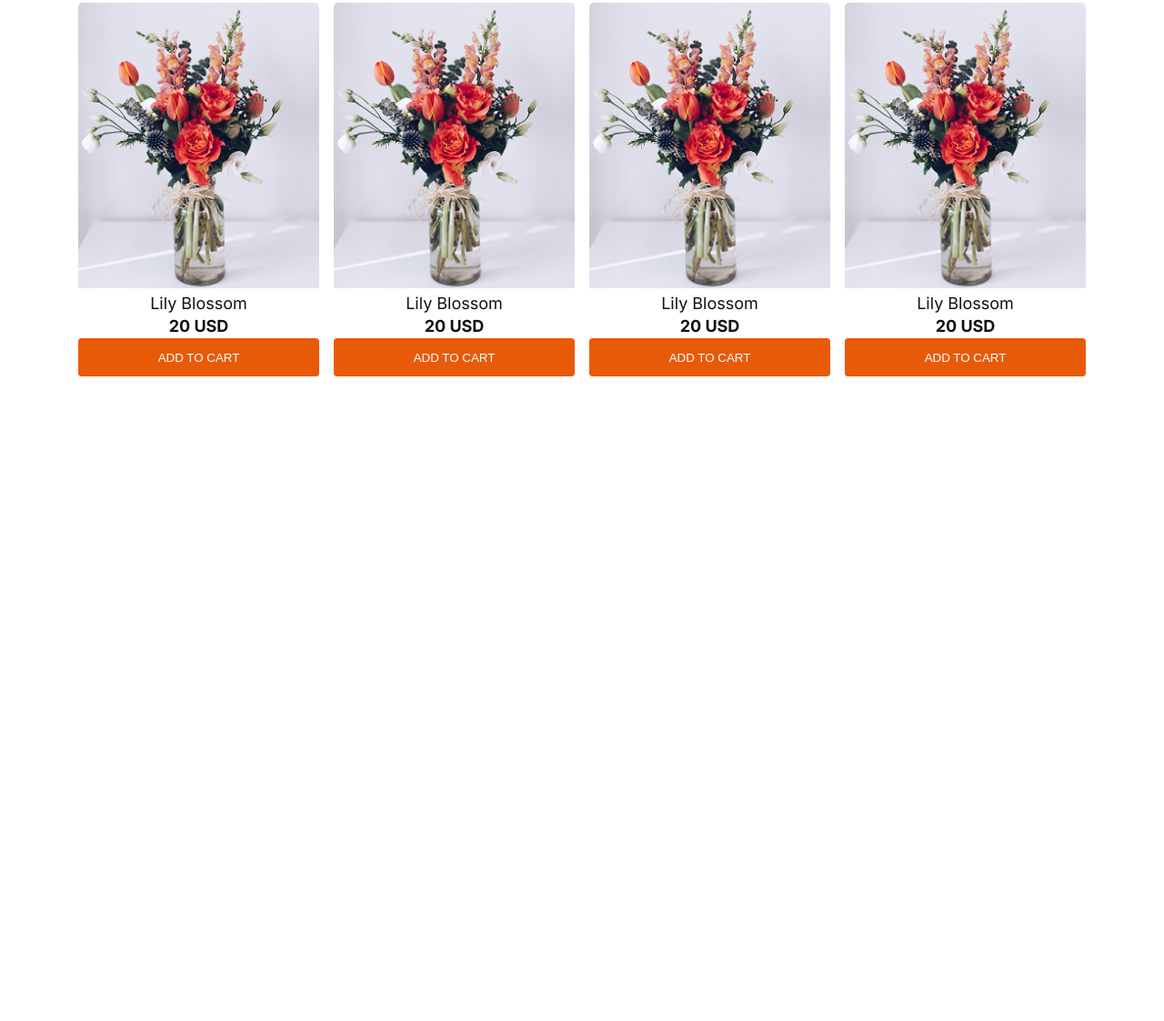
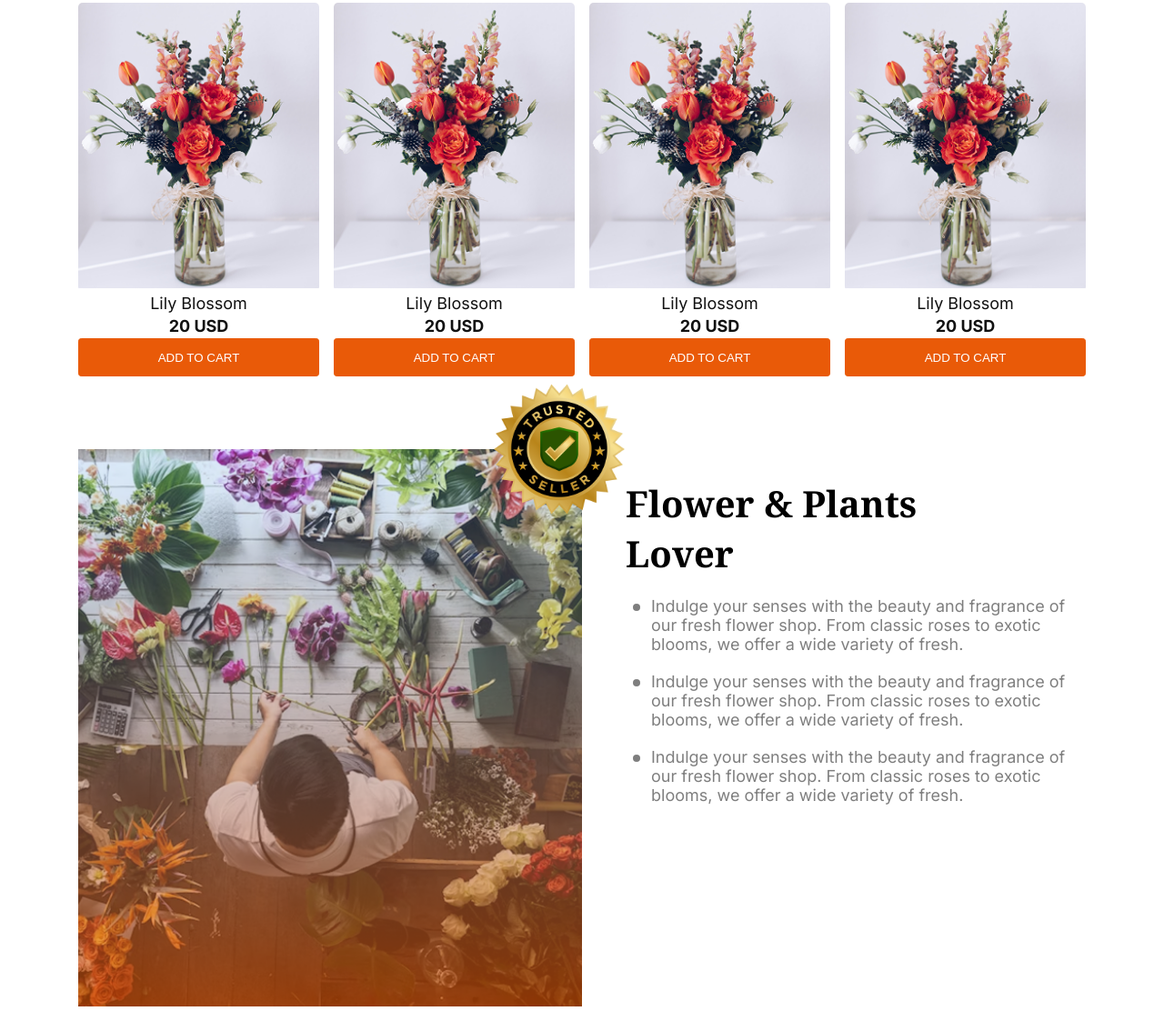
Before and after one commit to mahadyhassanutsho/B12A02-Responsive-Flowers, a plain HTML site: page index.html in a window 1280 px wide. Shown: the part 1178-2301 px from the top of the page at 91% size. Before the commit the page ends 1608 px from the top, so only its background shows below. Drawn offline with Linux system fonts and the light colour scheme.

Commit message:
added plants lover section

```diff
--- a/index.html
+++ b/index.html
@@ -123,5 +123,48 @@
         </ul>
       </section>
     </div>
+
+    <div class="wrapper">
+      <section class="plants-lover">
+        <div class="plants-img">
+          <img
+            src="./assets/trusted-badge.png"
+            alt="Trusted Badge"
+            class="badge"
+          />
+          <img src="./assets/flower-store.png" alt="Flower Store" />
+        </div>
+        <ul class="plants-lover-content">
+          <h1 class="font-h2 font-noto-serif">
+            Flower & Plants <br />
+            Lover
+          </h1>
+          <li class="opacity-50">
+            <div class="list-disc"></div>
+            <p>
+              Indulge your senses with the beauty and fragrance of our fresh
+              flower shop. From classic roses to exotic blooms, we offer a wide
+              variety of fresh.
+            </p>
+          </li>
+          <li class="opacity-50">
+            <div class="list-disc"></div>
+            <p>
+              Indulge your senses with the beauty and fragrance of our fresh
+              flower shop. From classic roses to exotic blooms, we offer a wide
+              variety of fresh.
+            </p>
+          </li>
+          <li class="opacity-50">
+            <div class="list-disc"></div>
+            <p>
+              Indulge your senses with the beauty and fragrance of our fresh
+              flower shop. From classic roses to exotic blooms, we offer a wide
+              variety of fresh.
+            </p>
+          </li>
+        </ul>
+      </section>
+    </div>
   </body>
 </html>
--- a/style.css
+++ b/style.css
@@ -155,6 +155,22 @@ button {
   display: block;
 }
 
+.list-disc {
+  margin-right: 0.75rem;
+  margin-top: 0.5rem;
+  padding: 0.25rem;
+  height: fit-content;
+  background-color: var(--color-dark-900);
+  border-radius: 50%;
+}
+
+.badge {
+  position: absolute;
+  top: -100px;
+  right: -75px;
+  width: 200px;
+}
+
 .opacity-50 {
   opacity: 0.5;
 }
@@ -227,6 +243,32 @@ button {
   border-radius: 0.3rem;
 }
 
+/* Plants Lover */
+
+.plants-lover {
+  display: flex;
+  align-items: start;
+  gap: 2rem;
+}
+
+.plants-img {
+  position: relative;
+  min-width: 50%;
+}
+
+.plants-lover-content {
+  padding: 2rem 1rem;
+  display: flex;
+  flex-direction: column;
+  gap: 1.25rem;
+}
+
+.plants-lover-content > li {
+  display: flex;
+  align-items: start;
+  margin-left: 0.5rem;
+}
+
 @media screen and (width <= 576px) {
   body > *:not(:last-child) {
     margin-bottom: 2.5rem;
@@ -234,6 +276,10 @@ button {
 
   .wrapper {
     padding-inline: 1rem;
+  }
+
+  .badge {
+    display: none;
   }
 
   .primary-nav {
@@ -268,4 +314,17 @@ button {
     grid-template-columns: repeat(2, 1fr);
     gap: 1rem;
   }
+
+  .plants-lover {
+    flex-direction: column;
+    gap: 1rem;
+  }
+
+  .plants-lover-content {
+    padding: 0;
+  }
+
+  .plants-lover-content {
+    gap: 0.75rem;
+  }
 }
```
Also changed, not shown: ui/plant-lover-desktop.png (added), ui/plants-lover-mobile.png (added).
